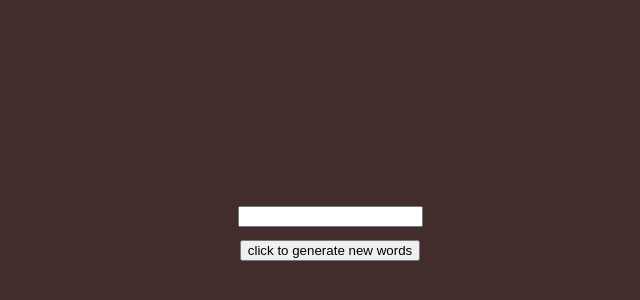
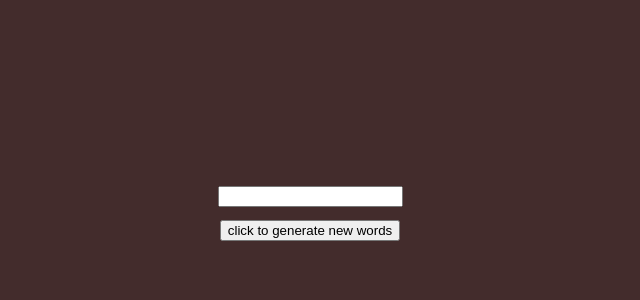
Before and after one commit to SamManoli975/typetest, a React (Create React App) app: page / in a window 1280 px wide. Shown: the part 196-496 px from the top of the page, without its empty margins (330-970 px from the left). Built offline with nearby package versions, Linux system fonts and the light colour scheme.

Commit message:
correcting the styling

```diff
--- a/src/App.css
+++ b/src/App.css
@@ -46,7 +46,7 @@
   top: 40vh;
   width: 100vw;
   height: 30vh;
-  margin: 20px;
+  /* margin: 20px; */
   padding: 20px;
   box-sizing: border-box;
 
```
